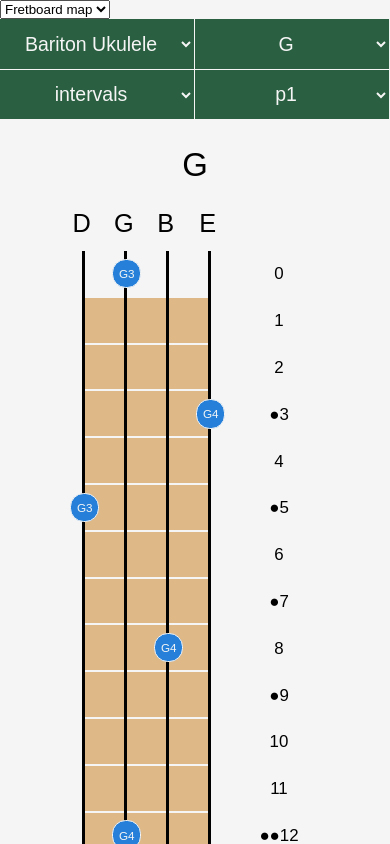
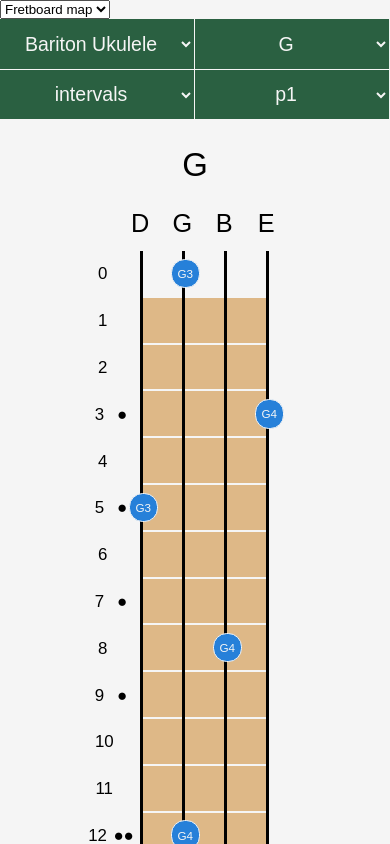
Before and after one commit to artem-chigin/fretboard-map, a React (Create React App) app: page / in a window 390 px wide. Shown: the top 844 px of the page. Built offline with nearby package versions, Linux system fonts and the light colour scheme.

Commit message:
Corrected mobile fretnumbers and dots displaying

```diff
--- a/src/index.css
+++ b/src/index.css
@@ -9,13 +9,12 @@ body {
   flex-direction: column;
 }
 
-
 header {
   display: flex;
   justify-content: center;
   align-items: center;
   min-height: 10vh;
-    background-color: #2A6041;
+  background-color: #2a6041;
   font-size: 2vh;
   color: whitesmoke;
 }
@@ -28,7 +27,7 @@ footer {
   align-items: center;
   min-height: 5vh;
   text-align: center;
-    background-color: #2A6041;
+  background-color: #2a6041;
   color: whitesmoke;
   font-size: 2vh;
 }
@@ -70,7 +69,6 @@ footer {
   border-bottom: solid 0.3vh;
 }
 
-
 .ui-and-info {
   display: flex;
   flex-direction: row;
@@ -82,14 +80,14 @@ footer {
 .info {
   display: flex;
   flex-direction: column;
-    justify-content:space-evenly;
+  justify-content: space-evenly;
   align-items: center;
   align-self: flex-start;
   min-width: 10vw;
   min-height: 10vw;
   max-width: 13vw;
   max-height: 13vw;
-    background-color: #E9E9ED;
+  background-color: #e9e9ed;
   border-radius: 1vw;
   font-size: 1.1vw;
 }
@@ -105,9 +103,12 @@ footer {
 .fretNumbers {
   display: flex;
   justify-content: flex-end;
+  margin-top: 2%;
+  align-items: end;
 }
 
-.note, .root-note {
+.note,
+.root-note {
   display: flex;
   align-items: center;
   justify-content: center;
@@ -115,8 +116,6 @@ footer {
   position: relative;
   top: 1.6vw;
   font-size: 1.2vw;
-
-
 }
 
 .note {
@@ -126,12 +125,10 @@ footer {
 }
 
 .root-note {
-
   width: 2.5vw;
   height: 2.5vw;
   border-radius: 1.25vw;
-    border:solid 0.15vw;
-
+  border: solid 0.15vw;
 }
 
 .noteContainer {
@@ -170,7 +167,7 @@ footer {
   height: 6vh;
   font-size: 5vw;
   text-align: center;
-    background-color: #2A6041;
+  background-color: #2a6041;
   color: whitesmoke;
   border: none;
   border-bottom: whitesmoke solid 1px;
@@ -178,8 +175,6 @@ footer {
 }
 
 @media only screen and (orientation: landscape) {
-
-
   @media only screen and (max-width: 1024px) {
     .fretboard-app {
       min-height: 95vh;
@@ -202,18 +197,16 @@ footer {
       font-size: 3.8vh;
     }
   }
-
 }
 
-
-@media screen and (orientation: portrait){
+@media screen and (orientation: portrait) {
   header {
     display: none;
   }
 
   .fretboard {
     display: flex;
-        flex-direction: row;
+    flex-direction: row-reverse;
   }
 
   .fretNumbers {
@@ -232,7 +225,6 @@ footer {
     flex-direction: column;
     border-left: solid;
     border-bottom: none;
-
   }
 
   .open-string {
@@ -271,7 +263,8 @@ footer {
   .fretNumContainer {
     display: flex;
     align-items: flex;
-        justify-content: center;
+    flex-direction: row-reverse;
+    justify-content: space-evenly;
     align-items: center;
     height: 12vw;
     width: 15vw;
@@ -293,11 +286,17 @@ footer {
   visibility: hidden;
 }
 
-main, [id$="note0"], [id="string0"], .open-string {
+main,
+[id$="note0"],
+[id="string0"],
+.open-string {
   background-color: whitesmoke;
 }
 
-.select-instrument, .select-note, .select-sequence, .sequence-panel {
+.select-instrument,
+.select-note,
+.select-sequence,
+.sequence-panel {
   display: flex;
   margin-bottom: 1vh;
   justify-content: center;
@@ -334,7 +333,7 @@ button {
 }
 
 button:hover {
-    background-color: #2A6041;
+  background-color: #2a6041;
   border: none;
   color: whitesmoke;
 }
```
Lines whose indentation alone changed are shown as unchanged.
